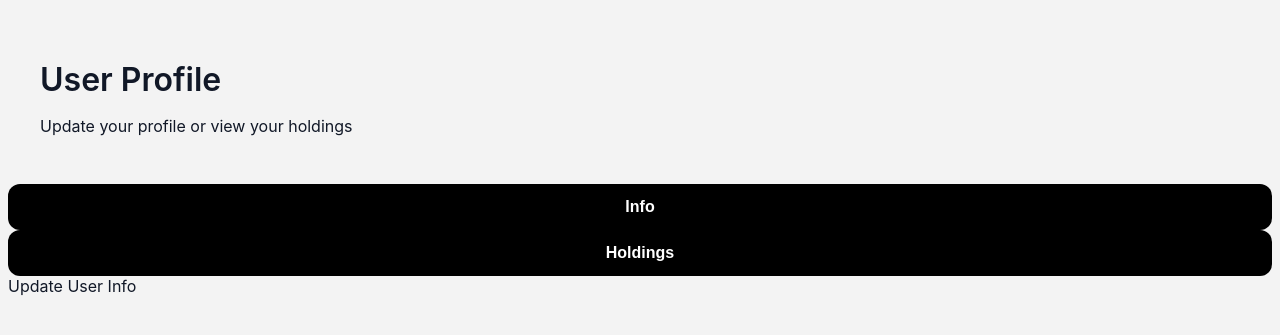
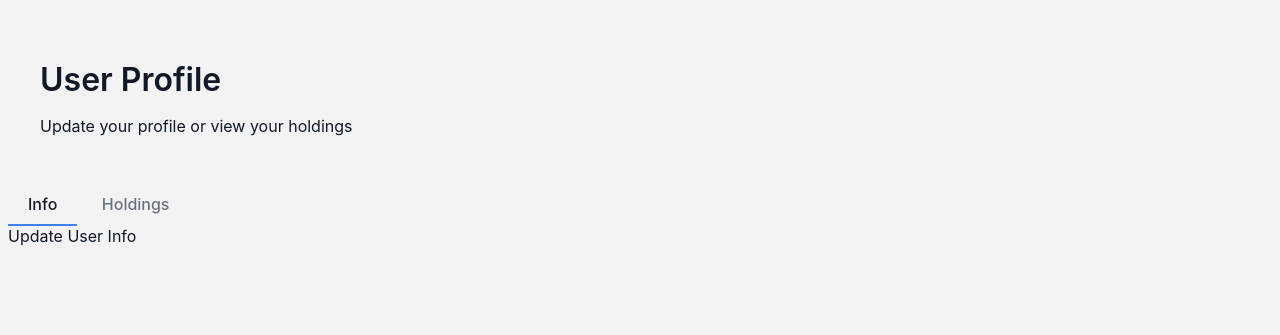
Before and after one commit to mystocks-africa/bycig-mkt, a PHP site: page /app/views/profile/index.php in a window 1280 px wide. Shown: the top 335 px of the page. Run offline with PHP 8.4, Linux system fonts and the light colour scheme.

Commit message:
added tab styling

```diff
--- a/app/views/profile/index.php
+++ b/app/views/profile/index.php
@@ -13,8 +13,8 @@
         <p>Update your profile or view your holdings</p>
     </div>
 
-    <button onclick="handleToggleScreen('info')">Info</button>
-    <button onclick="handleToggleScreen('holdings')">Holdings</button>
+    <span class="tab active" onclick="handleToggleScreen('info')">Info</span>
+    <span class="tab" onclick="handleToggleScreen('holdings')">Holdings</span>
 
     <div id="user-info">
         Update User Info
--- a/public/static/css/index.css
+++ b/public/static/css/index.css
@@ -235,3 +235,18 @@ button:disabled {
 #user-holdings {
   display: none;
 }
+
+.tab {
+    display: inline-block;
+    padding: 10px 20px;
+    cursor: pointer;
+    font-weight: 500;
+    color: #6b7280; /* gray-ish text */
+    border-bottom: 2px solid transparent;
+    transition: all 0.2s;
+}
+
+.tab.active {
+    color: #111827; /* darker text */
+    border-bottom: 2px solid #3b82f6; /* blue underline */
+}
```
